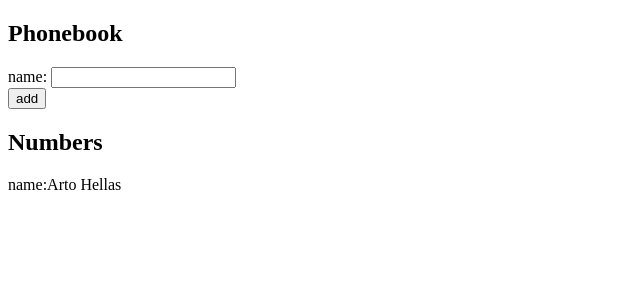
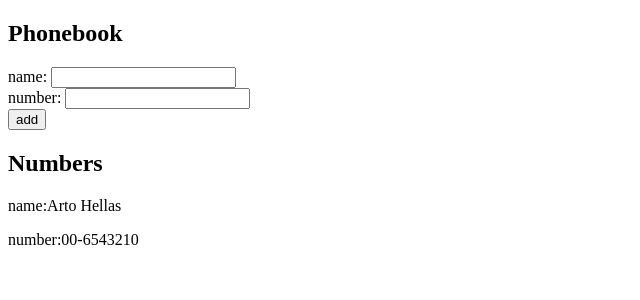
Before and after one commit to Jimgald/FullStackOpen_course, a React (Vite) app in the folder ejercicio/: page / in a window 1280 px wide. Shown: the top 300 px of the page, without its empty margins (0-640 px from the left). Built offline with nearby package versions, Linux system fonts and the light colour scheme.

Commit message:
Ejercicio 2.8 finalizado

```diff
--- a/ejercicio/src/App.jsx
+++ b/ejercicio/src/App.jsx
@@ -1,23 +1,33 @@
 import { useState } from 'react'
 
-const MostrarPersonas = ({ nombre }) => {
+const MostrarPersonas = ({ nombre, numero}) => {
   return (
-    <p>name:{nombre}</p>
+    <div>
+      <p>name:{nombre}</p>
+      <p>number:{numero}</p>
+   </div>
   )
 }
 const App = () => {
   const [persons, setPersons] = useState([
-    { name: 'Arto Hellas' }
+    { name: 'Arto Hellas',
+      number: '00-6543210'
+    }
   ])
   const [newName, setNewName] = useState('')
   const handleNames = (e) => {
     setNewName(e.target.value)
   }
+  const [newNumber, setNewNumber] = useState('')
+  const handleNumbers = (e) => {
+    setNewNumber(e.target.value)
+  }
   const addName = (e) => {
     e.preventDefault()
     console.log("añadido", e.target)
     const namePerson = {
-      name: newName
+      name: newName,
+      number: newNumber
     }
     if (persons.some(p => p.name === newName)) {
       alert(`${newName} is already in the list`)
@@ -25,8 +35,9 @@ const App = () => {
     else {
       setPersons(persons.concat(namePerson))
       setNewName('')
+      setNewNumber('')
+    }
   }
-    }
 
 
   return (
@@ -36,13 +47,14 @@ const App = () => {
         <div>
           name: <input value={newName} onChange={handleNames} />
         </div>
+        <div>number: <input value={newNumber} onChange={handleNumbers} /></div>
         <div>
           <button type="submit">add</button>
         </div>
       </form>
       <h2>Numbers</h2>
       {persons.map(p =>
-        <MostrarPersonas key={p.name} nombre={p.name} />
+        <MostrarPersonas key={p.name} nombre={p.name} numero={p.number} />
       )}
 
     </div>
```
